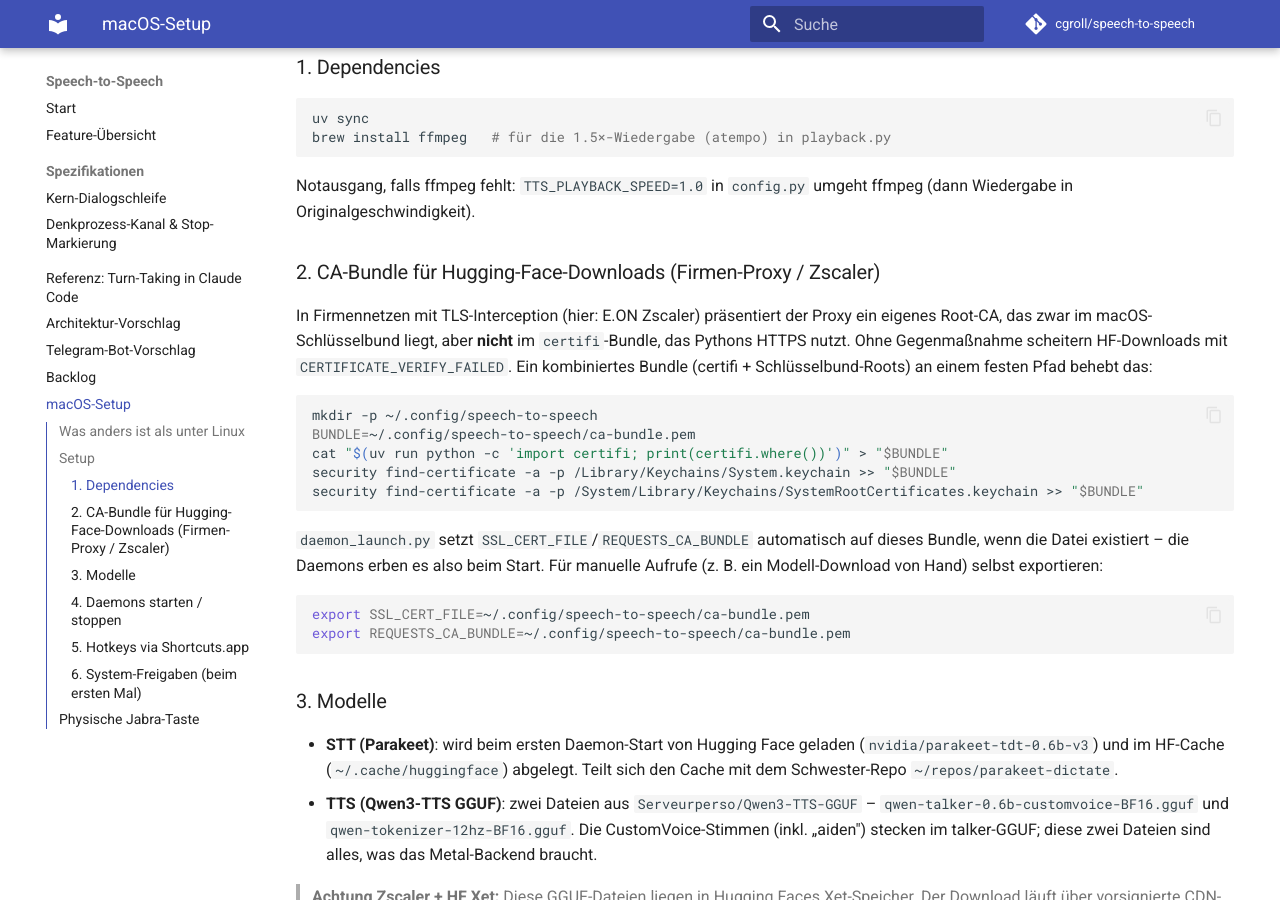
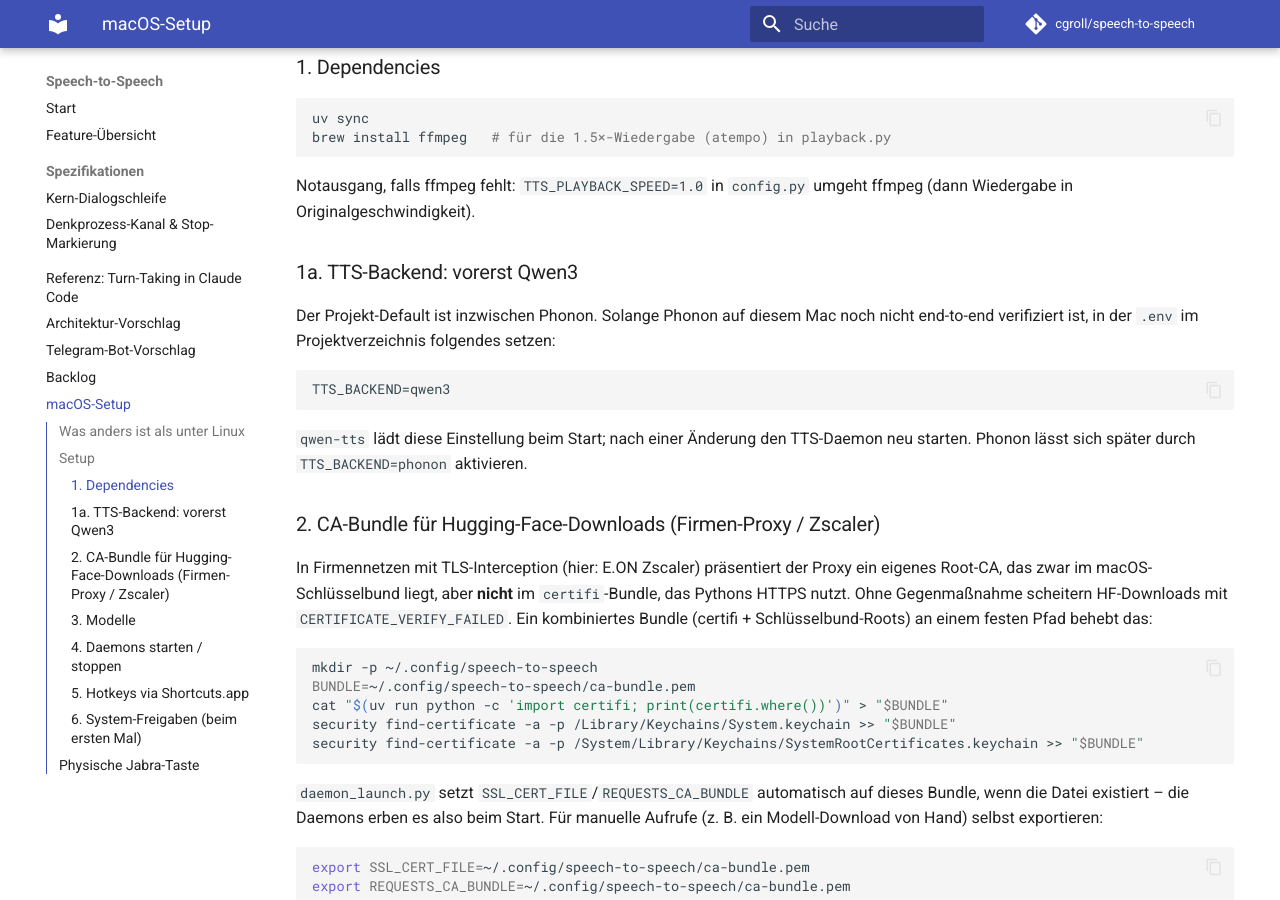
Before and after one commit to cgroll/speech-to-speech, an MkDocs documentation site: the page built from docs/macos-setup.md, in a window 1280 px wide and 900 px high, scrolled down 952 px. Built offline with MkDocs 1.6.1 and Material for MkDocs 9.7.7, drawn with Linux system fonts in a browser that asks for light colours; comment, search, counter and statistics services are not loaded.

Commit message:
docs: keep Qwen3 selected on macOS until Phonon is verified

````diff
--- a/docs/macos-setup.md
+++ b/docs/macos-setup.md
@@ -37,6 +37,19 @@
 
 Notausgang, falls ffmpeg fehlt: `TTS_PLAYBACK_SPEED=1.0` in `config.py` umgeht
 ffmpeg (dann Wiedergabe in Originalgeschwindigkeit).
+
+### 1a. TTS-Backend: vorerst Qwen3
+
+Der Projekt-Default ist inzwischen Phonon. Solange Phonon auf diesem Mac noch
+nicht end-to-end verifiziert ist, in der `.env` im Projektverzeichnis
+folgendes setzen:
+
+```dotenv
+TTS_BACKEND=qwen3
+```
+
+`qwen-tts` lädt diese Einstellung beim Start; nach einer Änderung den TTS-Daemon
+neu starten. Phonon lässt sich später durch `TTS_BACKEND=phonon` aktivieren.
 
 ### 2. CA-Bundle für Hugging-Face-Downloads (Firmen-Proxy / Zscaler)
 
````
